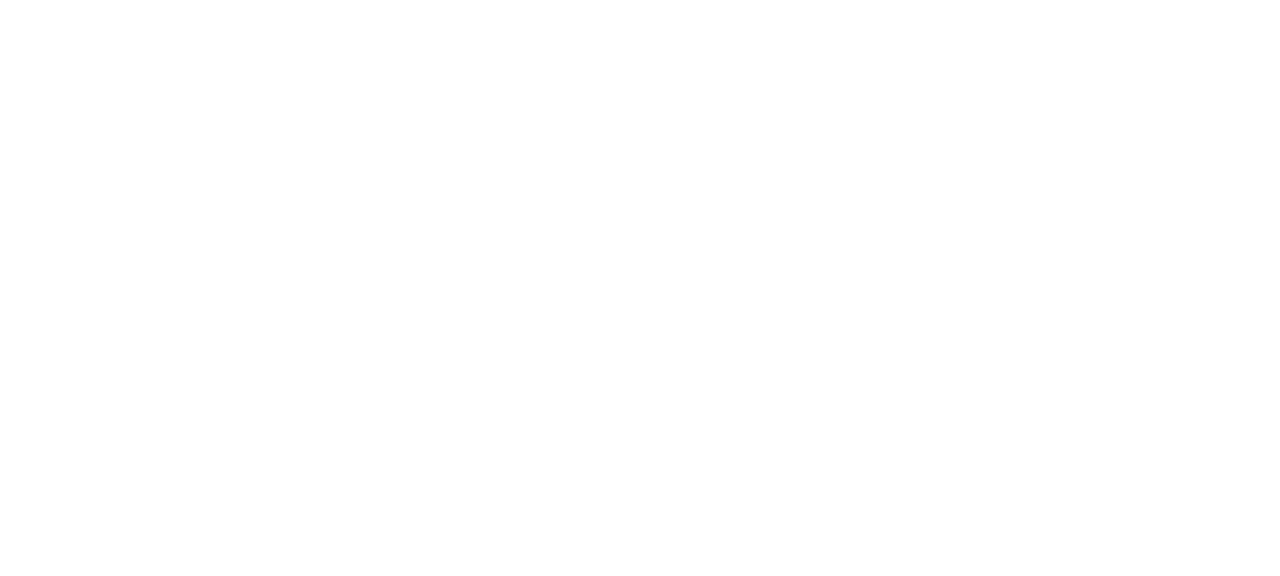
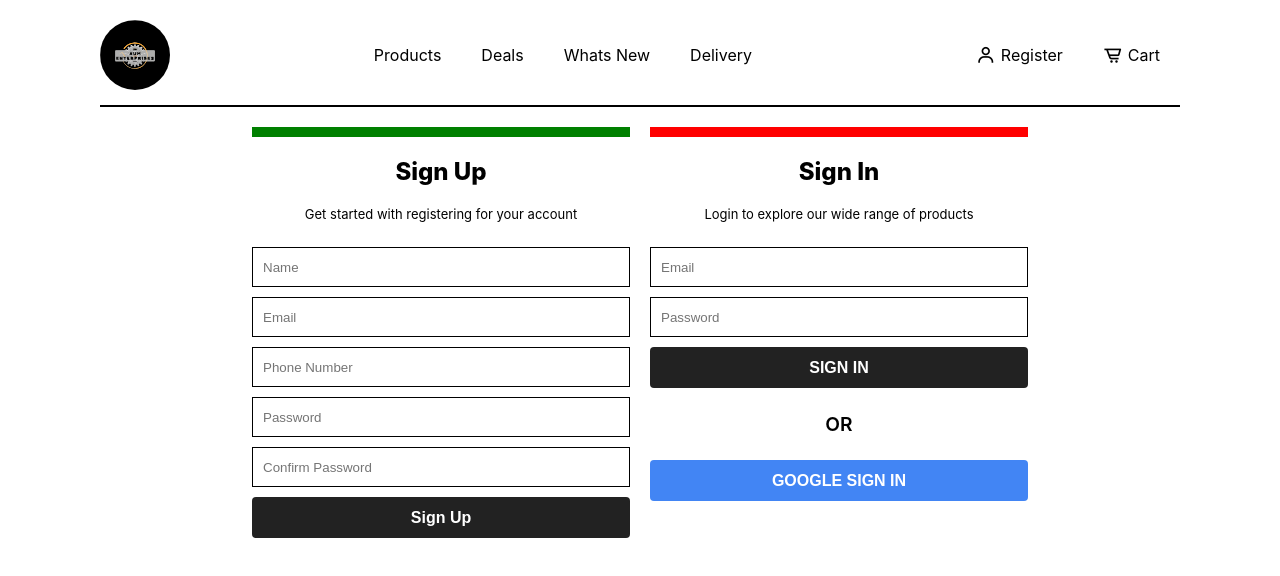
Before and after one commit to aum99/aum-enterprise, a React (Create React App) app: page /auth in a window 1280 px wide. Before the commit this address had no page. Shown: the top 576 px of the page. Built offline with nearby package versions, Linux system fonts and the light colour scheme.

Commit message:
adding authentication component for the signin button in navbar

```diff
--- a/src/App.js
+++ b/src/App.js
@@ -4,6 +4,7 @@
 import Home from "./routes/home/home.component";
 import Products from "./routes/products/products.component";
 import Checkout from "./routes/checkout/checkout.component";
+import Authentication from "./routes/authentication/authentication.component";
 
 function App() {
   return (
@@ -12,6 +13,7 @@
         <Route index element={<Home />} />
         <Route path="products/*" element={<Products />} />
         <Route path="checkout" element={<Checkout />} />
+        <Route path="auth" element={<Authentication />} />
       </Route>
     </Routes>
   );
--- /dev/null
+++ b/src/components/sign-in/sign-in.component.jsx
@@ -0,0 +1,37 @@
+import {
+  SignInContainer,
+  Header,
+  Info,
+  InputBox,
+  SignInButton,
+  OrDivider,
+  SignInGoogleButton,
+} from "./sign-in.styles";
+
+const SignIn = () => {
+  return (
+    <SignInContainer>
+      <Header>Sign In</Header>
+      <Info>Login to explore our wide range of products</Info>
+      <InputBox
+        type="email"
+        name="email"
+        id="email"
+        placeholder="Email"
+        required
+      ></InputBox>
+      <InputBox
+        type="password"
+        name="password"
+        id="password"
+        placeholder="Password"
+        required
+      ></InputBox>
+      <SignInButton>SIGN IN</SignInButton>
+      <OrDivider>OR</OrDivider>
+      <SignInGoogleButton>GOOGLE SIGN IN</SignInGoogleButton>
+    </SignInContainer>
+  );
+};
+
+export default SignIn;
--- /dev/null
+++ b/src/components/sign-in/sign-in.styles.jsx
@@ -0,0 +1,91 @@
+import { styled } from "styled-components";
+
+export const SignInContainer = styled.div`
+  display: flex;
+  flex-direction: column;
+  justify-content: center;
+  margin: 10px;
+  width: 35%;
+  box-sizing: border-box;
+  border-top: 10px solid red;
+  @media (max-width: 650px) {
+    width: 80%;
+  }
+`;
+
+export const InputBox = styled.input`
+  height: 40px;
+  width: 100%;
+  margin: 5px 0;
+  box-sizing: border-box;
+  padding-left: 10px;
+  border: 1px solid black;
+`;
+
+export const Header = styled.p`
+  margin: 20px;
+  margin-bottom: 0;
+  font-size: x-large;
+  text-align: center;
+  font-weight: 800;
+`;
+
+export const Info = styled.p`
+  margin: 20px;
+  text-align: center;
+  font-size: small;
+`;
+
+export const SignInButton = styled.button`
+  background-color: #222;
+  border-radius: 4px;
+  border-style: none;
+  color: #fff;
+  cursor: pointer;
+  font-size: 16px;
+  font-weight: 700;
+  line-height: 1.5;
+  margin: 5px 0;
+  padding: 9px 20px 8px;
+  text-align: center;
+  text-transform: none;
+  user-select: none;
+  -webkit-user-select: none;
+  box-sizing: border-box;
+  width: 100%;
+  touch-action: manipulation;
+  &:hover,
+  :focus {
+    opacity: 0.75;
+  }
+`;
+
+export const OrDivider = styled.p`
+  font-size: larger;
+  text-align: center;
+  font-weight: 600;
+`;
+
+export const SignInGoogleButton = styled.button`
+  background-color: #4285f4;
+  border-radius: 4px;
+  border-style: none;
+  color: #fff;
+  cursor: pointer;
+  font-size: 16px;
+  font-weight: 700;
+  line-height: 1.5;
+  margin: 5px 0;
+  padding: 9px 20px 8px;
+  text-align: center;
+  text-transform: none;
+  user-select: none;
+  -webkit-user-select: none;
+  box-sizing: border-box;
+  width: 100%;
+  touch-action: manipulation;
+  &:hover,
+  :focus {
+    opacity: 0.75;
+  }
+`;
--- /dev/null
+++ b/src/components/sign-up/sign-up.component.jsx
@@ -0,0 +1,54 @@
+import {
+  SignUpContainer,
+  Header,
+  Info,
+  InputBox,
+  SignUpButton,
+} from "./sign-up.styles";
+
+const SignUp = () => {
+  return (
+    <SignUpContainer>
+      <Header>Sign Up</Header>
+      <Info>Get started with registering for your account</Info>
+      <InputBox
+        type="text"
+        name="username"
+        id="username"
+        placeholder="Name"
+        required
+      ></InputBox>
+      <InputBox
+        type="email"
+        name="email"
+        id="email"
+        placeholder="Email"
+        required
+      ></InputBox>
+      <InputBox
+        type="number"
+        name="phone"
+        id="phone"
+        placeholder="Phone Number"
+        required
+      ></InputBox>
+      <InputBox
+        type="password"
+        name="password"
+        id="password"
+        placeholder="Password"
+        required
+      ></InputBox>
+      <InputBox
+        type="password"
+        name="cpassword"
+        id="cpassword"
+        placeholder="Confirm Password"
+        required
+      ></InputBox>
+      <SignUpButton>Sign Up</SignUpButton>
+    </SignUpContainer>
+  );
+};
+
+export default SignUp;
--- /dev/null
+++ b/src/components/sign-up/sign-up.styles.jsx
@@ -0,0 +1,61 @@
+import { styled } from "styled-components";
+
+export const SignUpContainer = styled.div`
+  display: flex;
+  flex-direction: column;
+  justify-content: center;
+  margin: 10px;
+  width: 35%;
+  border-top: 10px solid green;
+  box-sizing: border-box;
+  @media (max-width: 650px) {
+    width: 80%;
+  }
+`;
+
+export const Header = styled.p`
+  margin: 20px;
+  margin-bottom: 0;
+  font-size: x-large;
+  text-align: center;
+  font-weight: 800;
+`;
+
+export const Info = styled.p`
+  margin: 20px;
+  text-align: center;
+  font-size: small;
+`;
+
+export const InputBox = styled.input`
+  height: 40px;
+  width: 100%;
+  margin: 5px 0;
+  box-sizing: border-box;
+  padding-left: 10px;
+  border: 1px solid black;
+`;
+
+export const SignUpButton = styled.button`
+  background-color: #222;
+  border-radius: 4px;
+  border-style: none;
+  color: #fff;
+  cursor: pointer;
+  font-size: 16px;
+  font-weight: 700;
+  line-height: 1.5;
+  margin: 5px 0;
+  padding: 9px 20px 8px;
+  text-align: center;
+  text-transform: none;
+  user-select: none;
+  -webkit-user-select: none;
+  box-sizing: border-box;
+  width: 100%;
+  touch-action: manipulation;
+  &:hover,
+  :focus {
+    opacity: 0.75;
+  }
+`;
--- /dev/null
+++ b/src/routes/authentication/authentication.component.jsx
@@ -0,0 +1,17 @@
+import SignUp from "../../components/sign-up/sign-up.component";
+import SignIn from "../../components/sign-in/sign-in.component";
+
+import { AuthContainer } from "./authentication.styles";
+
+const Authentication = () => {
+  return (
+    <div>
+      <AuthContainer>
+        <SignUp />
+        <SignIn />
+      </AuthContainer>
+    </div>
+  );
+};
+
+export default Authentication;
--- /dev/null
+++ b/src/routes/authentication/authentication.styles.jsx
@@ -0,0 +1,8 @@
+import { styled } from "styled-components";
+
+export const AuthContainer = styled.div`
+  display: flex;
+  flex-wrap: wrap;
+  justify-content: center;
+  align-items: flex-start;
+`;
--- a/src/routes/navigation/navigation.component.jsx
+++ b/src/routes/navigation/navigation.component.jsx
@@ -50,7 +50,7 @@
           <NavLink>Delivery</NavLink>
         </NavLinksContainer>
         <NavbarCtaContainer>
-          <NavLink>
+          <NavLink to="/auth">
             <i className="bx bx-user icon"></i>Register
           </NavLink>
           <NavLink onClick={toggleCart}>
```
